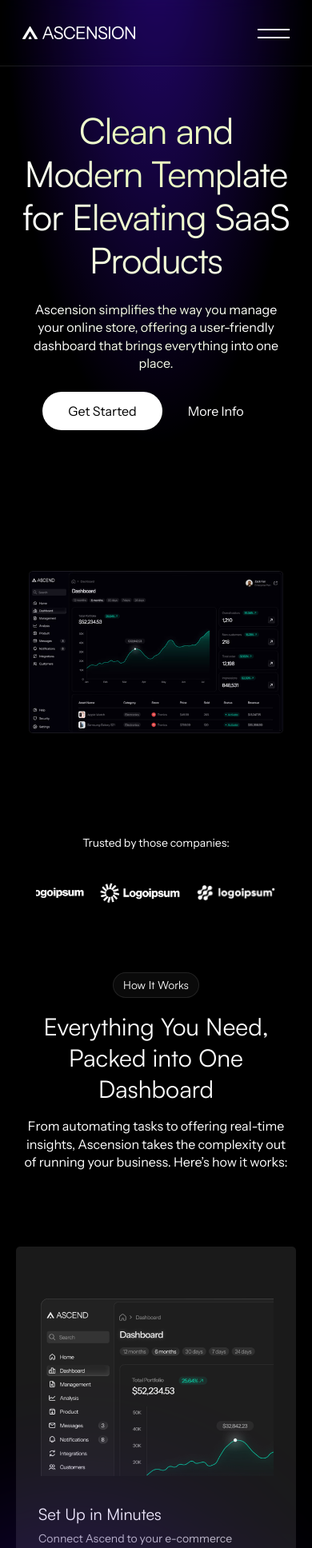
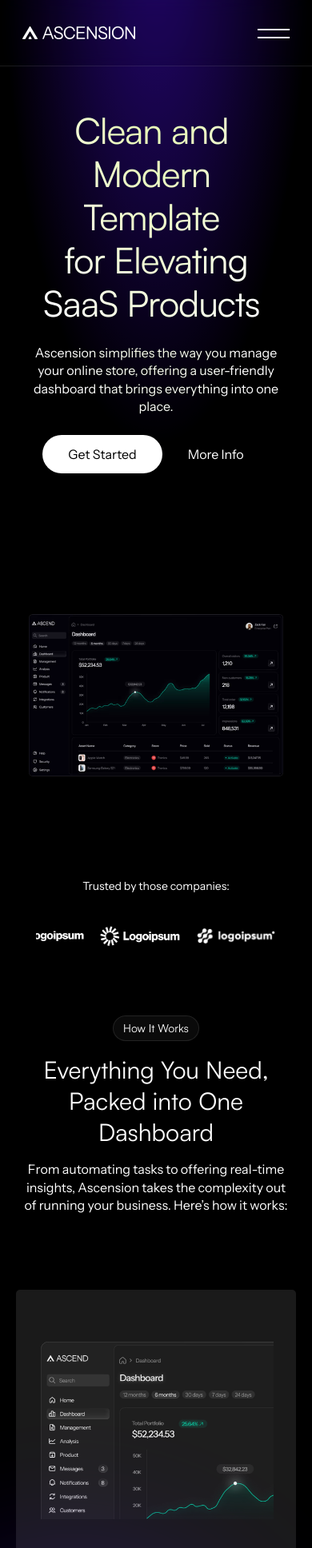
Before and after one commit to Yanmife123/Ascension, a React (Vite) app: page / in a window 390 px wide. Shown: the top 1936 px of the page at 80% size. Built offline with nearby package versions, Linux system fonts and the light colour scheme.

Commit message:
done letter animation

```diff
--- a/src/component/Hero.jsx
+++ b/src/component/Hero.jsx
@@ -1,37 +1,80 @@
 import GetStarted from "./GetStarted";
 import { Hero_image, Background_Gradient } from "../assets";
 import { delay, easeIn, motion } from "motion/react";
+import { div } from "motion/react-client";
 
 const Hero = () => {
+  const defaultcontainerVariant = {
+    hidden: { opacity: 0, y: -20, scale: 1.2, filter: "blur(8px)" },
+    show: {
+      opacity: 1,
+      y: 0,
+      scale: 1,
+      filter: "blur(0)",
+      transition: {
+        duration: 0.9,
+      },
+    },
+  };
+  const TextStaggerAnimation = () => {
+    const texts = ["Clean and Modern Template", " for Elevating SaaS Products"];
+    return (
+      <div>
+        <motion.span
+          initial={"hidden"}
+          animate={"show"}
+          transition={{ staggerChildren: 0.2 }}
+          aria-hidden
+        >
+          {texts.map((text, index) => (
+            <span className="block" key={index}>
+              {text.split(" ").map((word, index) => (
+                <span className="inline-block" key={index}>
+                  <motion.span
+                    variants={defaultcontainerVariant}
+                    className="inline-block"
+                    key={index}
+                  >
+                    {word}
+                  </motion.span>
+                  <span className="inline-block">&nbsp;</span>
+                </span>
+              ))}
+            </span>
+          ))}
+        </motion.span>
+      </div>
+    );
+  };
+
   return (
     <section id="hero" className="paddingY z-2 bg-black opacity-[1]">
       <div className="flex justify-center py-3">
         <div className="w-80% flex flex-col gap-[24px]">
           <motion.h2
-            initial={"hidden"}
-            animate={"visible"}
-            variants={{
-              hidden: {
-                opacity: 0,
-                scale: 1,
-                y: -50,
-                filter: "blur(8px)",
-              },
-              visible: {
-                opacity: 1,
-                scale: 1,
-                y: 0,
-                filter: "blur(0px)",
-              },
-            }}
-            transition={{
-              duration: 1.2,
-              ease: "easeIn",
-            }}
+            // initial={"hidden"}
+            // animate={"visible"}
+            // variants={{
+            //   hidden: {
+            //     opacity: 0,
+            //     scale: 1,
+            //     y: -50,
+            //     filter: "blur(8px)",
+            //   },
+            //   visible: {
+            //     opacity: 1,
+            //     scale: 1,
+            //     y: 0,
+            //     filter: "blur(0px)",
+            //   },
+            // }}
+            // transition={{
+            //   duration: 1.2,
+            //   ease: "easeIn",
+            // }}
             className="font-satoshi md:text-[64px] text-[45px] leading-[1.2em] font-[500] text-white text-center mix-blend-difference tracking-tight "
           >
-            Clean and Modern Template <br className="md:block hidden" /> for
-            Elevating SaaS Products
+            <TextStaggerAnimation />
           </motion.h2>
           <motion.p
             initial={{ opacity: 0 }}
--- a/src/component/Works.jsx
+++ b/src/component/Works.jsx
@@ -1,5 +1,17 @@
 import Head from "./Head";
 import data from "../constant/data";
+// import { showingcontainerVariant } from "../constant/motion";
+
+import { motion } from "motion/react";
+const showingcontainerVariant = {
+  hidden: { opacity: 0 },
+  show: {
+    opacity: 1,
+    transition: {
+      staggerChildren: 0.5,
+    },
+  },
+};
 
 const Works = () => {
   return (
@@ -19,9 +31,19 @@ const Works = () => {
           " From automating tasks to offering real-time insights, Ascension takes the complexity out of running your business. Here’s how it works:"
         }
       />
-      <div className="flex flex-wrap justify-center gap-3  ">
-        {data.How_its_works.map((work) => (
-          <div
+      <motion.div
+        className="flex flex-wrap justify-center gap-3 text-white"
+        // variants={showingcontainerVariant}
+      >
+        {data.How_its_works.map((work, index) => (
+          <motion.div
+            // variants={showingcontainerVariant}
+            initial={{
+              opacity: 0,
+            }}
+            whileInView={{ opacity: 1 }}
+            transition={{ duration: 0.7, delay: index * 0.3 }}
+            viewport={{ once: true }}
             className="flex-1 min-w-[350px] max-w-[450px] bg-blurWhite py-9 px-7 rounded-[5px] flex flex-col gap-9 justify-center items-center h-[500px]"
             key={work.id}
           >
@@ -40,9 +62,9 @@ const Works = () => {
                 {work.paragraph}
               </p>
             </div>
-          </div>
+          </motion.div>
         ))}
-      </div>
+      </motion.div>
     </section>
   );
 };
```
